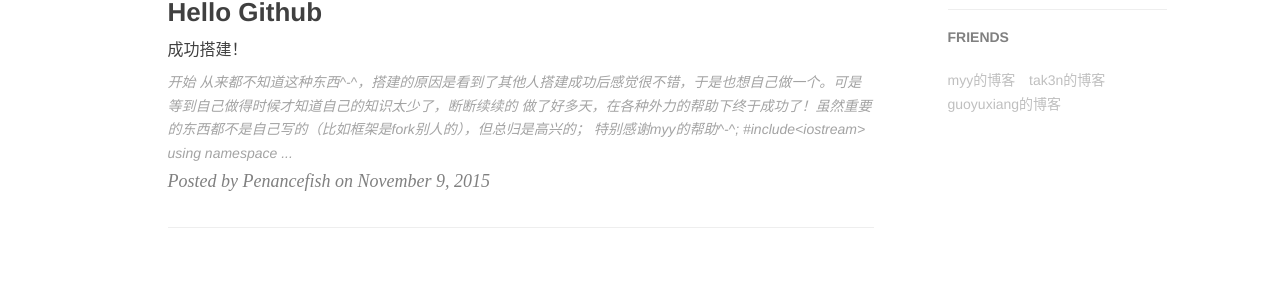
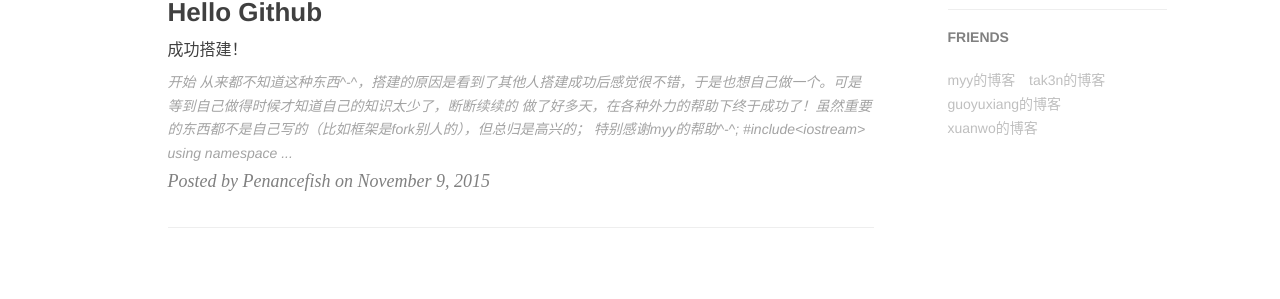
Before and after one commit to Penancefish/Penancefish.github.io, a Jekyll site: the page built from index.html, in a window 1280 px wide. Shown: the part 733-1032 px from the top of the page. Built offline with Jekyll 4.4.1, drawn with Linux system fonts in a browser that asks for light colours; nearby versions of some CDN libraries; the list of posts is cut into pages by our own code.

Commit message:
20151110 21 40 change

```diff
--- a/_config.yml
+++ b/_config.yml
@@ -46,5 +46,8 @@ friends: [
     },{
         title: "guoyuxiang的博客",
         hrep: "http://guoyuxiang.com/"
+    },{
+        title: "xuanwo的博客",
+        hrep: "http://xuanwo.org/"
     }
 ]
```
